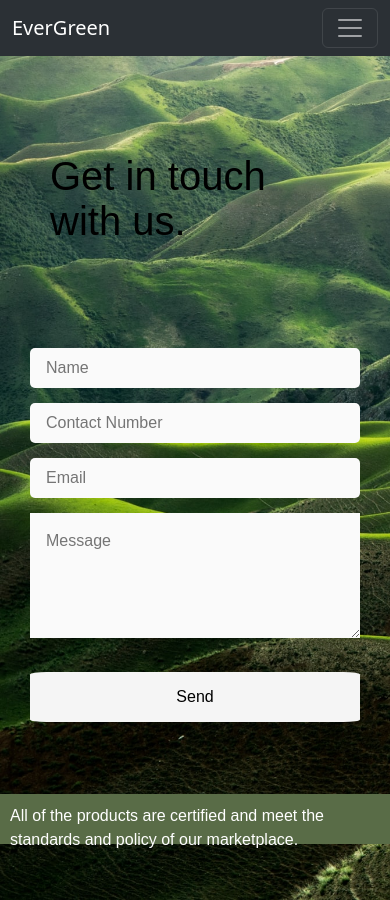
After one commit to JosephRana11/EGreen-Ecommerce-Marketplace, a Django app: page /contact in a window 390 px wide. The commit adds this page. Run offline with Django 4.2, Linux system fonts and the light colour scheme.

Commit message:
contact updated

```diff
--- a/pages/urls.py
+++ b/pages/urls.py
@@ -1,9 +1,10 @@
 from django.urls import path
-from .views import home_view , login_view , logout_view , about_view
+from .views import home_view , login_view , logout_view , about_view , contact_view
 
 urlpatterns = [
   path('' , home_view , name = 'home'),
   path('login' , login_view , name='login'),
   path('logut' , logout_view , name='logout'),
   path('about' , about_view , name='about'),
+  path('contact' , contact_view , name='contact'),
 ]
--- a/pages/views.py
+++ b/pages/views.py
@@ -30,3 +30,6 @@
 
 def about_view(request):
   return render(request , 'about.html')
+
+def contact_view(request):
+  return render(request , 'contact.html')
--- /dev/null
+++ b/static/contact.css
@@ -0,0 +1,316 @@
+.arch_contact_us_duplicate * {
+  font-family: Nunito, sans-serif;
+}
+input{
+  color: black;
+}
+
+.arch_contact_us_duplicate .icon-block svg {
+  width: 100%;
+  height: 100%;
+}
+
+.arch_contact_us_duplicate .icon-block {
+  width: 30px;
+  height: 30px;
+}
+
+.arch_contact_us_duplicate .text-blk {
+  margin-top: 0px;
+  margin-right: 0px;
+  margin-bottom: 0px;
+  margin-left: 0px;
+  padding-top: 0px;
+  padding-right: 0px;
+  padding-bottom: 0px;
+  padding-left: 0px;
+  line-height: 25px;
+}
+
+.arch_contact_us_duplicate .responsive-container-block {
+  min-height: 75px;
+  height: fit-content;
+  width: 100%;
+  padding-top: 0px;
+  padding-right: 0px;
+  padding-bottom: 0px;
+  padding-left: 0px;
+  display: flex;
+  flex-wrap: wrap;
+  margin-top: 0px;
+  margin-right: auto;
+  margin-bottom: 0px;
+  margin-left: auto;
+  justify-content: flex-start;
+  max-width: 600px;
+}
+
+.arch_contact_us_duplicate .responsive-cell-block {
+  min-height: 75px;
+}
+
+.arch_contact_us_duplicate .responsive-container-block.big-container {
+  justify-content: center;
+  align-items: center;
+  min-height: 100vh;
+  padding-top: 0px;
+  padding-right: 50px;
+  padding-bottom: 0px;
+  padding-left: 50px;
+}
+
+.arch_contact_us_duplicate .responsive-container-block.container {
+  max-width: 1100px;
+  justify-content: space-evenly;
+}
+
+.arch_contact_us_duplicate .text-blk.section-head {
+  font-size: 60px;
+  line-height: 65px;
+  margin-top: 0px;
+  margin-right: 0px;
+  margin-bottom: 24px;
+  margin-left: 0px;
+}
+
+.arch_contact_us_duplicate .text-blk.section-subhead {
+  font-size: 14px;
+  line-height: 18px;
+  color: black;
+}
+
+.arch_contact_us_duplicate .input {
+  width: 100%;
+  margin-top: 0px;
+  margin-right: 0px;
+  margin-bottom: 15px;
+  margin-left: 0px;
+  height: 54px;
+  border-top-left-radius: 5px;
+  border-top-right-radius: 5px;
+  border-bottom-right-radius: 5px;
+  border-bottom-left-radius: 5px;
+  border-top-width: 2px;
+  border-right-width: 2px;
+  border-bottom-width: 2px;
+  border-left-width: 2px;
+  border-top-style: none;
+  border-right-style: none;
+  border-bottom-style: none;
+  border-left-style: none;
+  border-top-color: #767676;
+  border-right-color: #767676;
+  border-bottom-color: #767676;
+  border-left-color: #767676;
+  border-image-source: initial;
+  border-image-slice: initial;
+  border-image-width: initial;
+  border-image-outset: initial;
+  border-image-repeat: initial;
+  padding-top: 1px;
+  padding-right: 16px;
+  padding-bottom: 1px;
+  padding-left: 16px;
+  font-size: 16px;
+}
+
+.arch_contact_us_duplicate .textinput {
+  width: 100%;
+  height: 125px;
+  margin-top: 0px;
+  margin-right: 0px;
+  margin-bottom: 27px;
+  margin-left: 0px;
+  border-top-width: 1px;
+  border-right-width: 1px;
+  border-bottom-width: 1px;
+  border-left-width: 1px;
+  border-top-style: none;
+  border-right-style: none;
+  border-bottom-style: none;
+  border-left-style: none;
+  border-top-color: #767676;
+  border-right-color: #767676;
+  border-bottom-color: #767676;
+  border-left-color: #767676;
+  border-image-source: initial;
+  border-image-slice: initial;
+  border-image-width: initial;
+  border-image-outset: initial;
+  border-image-repeat: initial;
+  font-size: 16px;
+  padding-top: 16px;
+  padding-right: 16px;
+  padding-bottom: 16px;
+  padding-left: 16px;
+}
+
+.arch_contact_us_duplicate .button {
+  height: 50px;
+  min-width: 240px;
+  font-size: 16px;
+  color: black;
+  border-top-width: 2px;
+  border-right-width: 2px;
+  border-bottom-width: 2px;
+  border-left-width: 2px;
+  border-top-style: none;
+  border-right-style: none;
+  border-bottom-style: none;
+  border-left-style: none;
+  border-top-color: #767676;
+  border-right-color: #767676;
+  border-bottom-color: #767676;
+  border-left-color: #767676;
+  border-image-source: initial;
+  border-image-slice: initial;
+  border-image-width: initial;
+  border-image-outset: initial;
+  border-image-repeat: initial;
+  margin-top: 0px;
+  margin-right: 0px;
+  margin-bottom: 60px;
+  margin-left: 0px;
+  background-color: whitesmoke;
+  border-radius: 5%;
+}
+
+.arch_contact_us_duplicate .form-wrapper {
+  margin-top: 0px;
+  margin-right: 0px;
+  margin-bottom: 60px;
+  margin-left: 0px;
+}
+
+.arch_contact_us_duplicate .social-media-icon-container {
+  display: flex;
+  max-width: 400px;
+  justify-content: space-evenly;
+}
+
+.arch_contact_us_duplicate .input-element {
+  background-color: #fafafa;
+}
+
+.arch_contact_us_duplicate .icon-block.social-icon {
+  fill:C6E9C7;
+}
+
+@media (max-width: 1024px) {
+  .arch_contact_us_duplicate .text-blk.section-head {
+    font-size: 55px;
+    line-height: 60px;
+    color: black;
+  }
+
+  .arch_contact_us_duplicate .responsive-container-block.container {
+    justify-content: space-between;
+  }
+}
+
+@media (max-width: 768px) {
+  .arch_contact_us_duplicate .responsive-cell-block.wk-tab-12.wk-mobile-12.wk-ipadp-6.wk-desk-5 {
+    margin-top: 0px;
+    margin-right: 0px;
+    margin-bottom: 80px;
+    margin-left: 0px;
+  }
+
+  .arch_contact_us_duplicate .responsive-cell-block.wk-mobile-12.wk-ipadp-6.wk-desk-5.wk-tab-10 {
+    margin-top: 0px;
+    margin-right: 0px;
+    margin-bottom: 80px;
+    margin-left: 0px;
+    text-align: center;
+  }
+
+  .arch_contact_us_duplicate .input {
+    height: 45px;
+  }
+
+  .arch_contact_us_duplicate .responsive-container-block.container {
+    justify-content: space-evenly;
+    margin-top: 80px;
+    margin-right: 0px;
+    margin-bottom: 80px;
+    margin-left: 0px;
+  }
+
+  .arch_contact_us_duplicate .responsive-cell-block.wk-mobile-12.wk-desk-5.wk-tab-10.wk-ipadp-5 {
+    margin-top: 0px;
+    margin-right: 0px;
+    margin-bottom: 80px;
+    margin-left: 0px;
+  }
+}
+
+@media (max-width: 500px) {
+  .arch_contact_us_duplicate .text-blk.section-head {
+    font-size: 40px;
+    line-height: 45px;
+  }
+
+  .arch_contact_us_duplicate .responsive-container-block.big-container {
+    padding-top: 0px;
+    padding-right: 20px;
+    padding-bottom: 0px;
+    padding-left: 20px;
+  }
+
+  .arch_contact_us_duplicate .input {
+    height: 40px;
+  }
+
+  .arch_contact_us_duplicate .responsive-cell-block.wk-tab-12.wk-mobile-12.wk-ipadp-6.wk-desk-5 {
+    margin-top: 0px;
+    margin-right: 0px;
+    margin-bottom: 80px;
+    margin-left: 0px;
+  }
+
+  .arch_contact_us_duplicate .responsive-cell-block.wk-mobile-12.wk-ipadp-6.wk-desk-5.wk-tab-10 {
+    text-align: left;
+    padding-top: 0px;
+    padding-right: 20px;
+    padding-bottom: 0px;
+    padding-left: 20px;
+  }
+
+  .arch_contact_us_duplicate .responsive-container-block.big-container {
+    padding-top: 0px;
+    padding-right: 30px;
+    padding-bottom: 0px;
+    padding-left: 30px;
+  }
+
+  .arch_contact_us_duplicate .responsive-cell-block.wk-mobile-12.wk-desk-5.wk-tab-10.wk-ipadp-5 {
+    padding-top: 0px;
+    padding-right: 20px;
+    padding-bottom: 0px;
+    padding-left: 20px;
+  }
+
+  .arch_contact_us_duplicate .button {
+    width: 100%;
+  }
+
+  .arch_contact_us_duplicate .button {
+    margin-top: 0px;
+    margin-right: 0px;
+    margin-bottom: 40px;
+    margin-left: 0px;
+    height: 50px;
+  }
+
+  .arch_contact_us_duplicate .form-wrapper {
+    margin-top: 0px;
+    margin-right: 0px;
+    margin-bottom: 40px;
+    margin-left: 0px;
+  }
+
+  .arch_contact_us_duplicate .icon-block {
+    width: 25px;
+    height: 25px;
+  }
+}
--- a/templates/base.html
+++ b/templates/base.html
@@ -72,7 +72,7 @@
               </ul>
             </li>
             <li class="nav-item">
-              <a class="nav-link" href="#">Customer Support</a>
+              <a class="nav-link" href="{% url 'contact'%}">Customer Support</a>{% csrf_token %}
             </li>
             {% if user.is_authenticated %}
               <li class="nav-item">
--- /dev/null
+++ b/templates/contact.html
@@ -0,0 +1,29 @@
+{% extends 'base.html'%}
+{% block title %}
+EverGreen/Contact
+{% endblock %}
+{% load static %}
+{% block content %}
+<link rel="stylesheet" href="{% static 'contact.css'%}">
+<div class="arch_contact_us_duplicate">
+  <div class="responsive-container-block big-container">
+    <div class="responsive-container-block container">
+      <div class="responsive-cell-block wk-mobile-12 wk-desk-5 wk-tab-10 wk-ipadp-5" id="ih6s">
+        <p class="text-blk section-head" style="color: black; font-size: 40px;">
+          Get in touch with us.
+        </p>
+      </div>
+      <div class="responsive-cell-block wk-ipadp-6 wk-mobile-12 wk-desk-5 wk-tab-9" id="i6df">
+        <div class="form-wrapper">
+          <input class="input input-element" name="Name" placeholder="Name" style="color: white;">
+          <input class="input input-element" name="Contact Number" placeholder="Contact Number">
+          <input class="input input-element" name="Email" placeholder="Email">
+          <textarea class="textinput input-element" placeholder="Message"></textarea>
+          <button class="button">
+            Send
+          </button>
+      </div>
+    </div>
+  </div>
+</div>
+{% endblock %}
```
